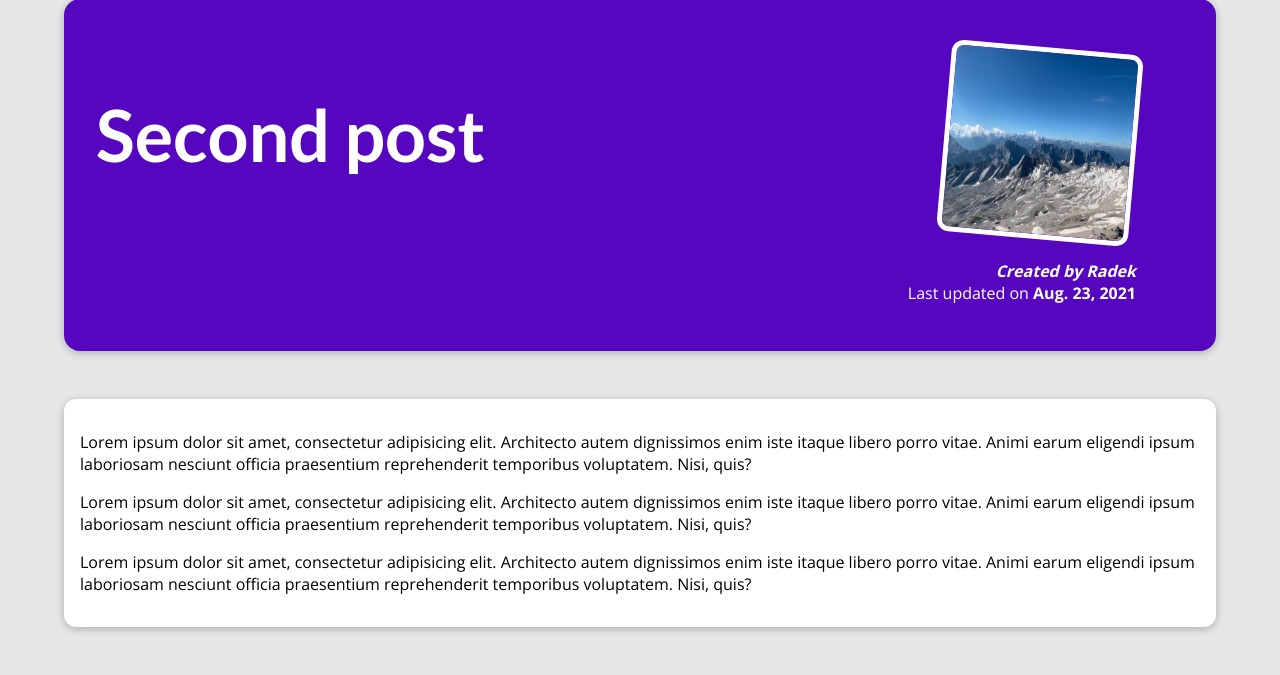
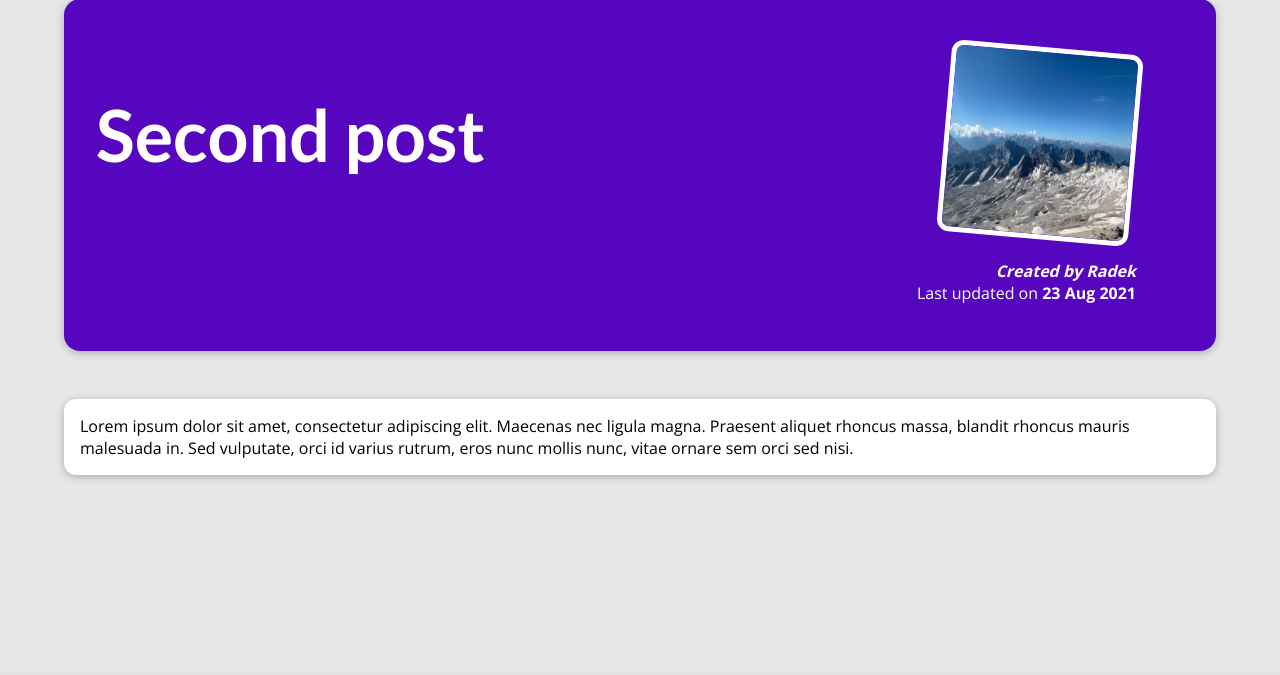
Before and after one commit to RadoslawPiekarski/django_blog_site, a Django app: page /posts/second-post in a window 1280 px wide. Shown: the part 129-804 px from the top of the page. After the commit the page ends 608 px from the top, so only its background shows below. Run offline with Django 3.2, Linux system fonts and the light colour scheme.

Commit message:
refactored post templates

```diff
--- a/blog/templates/blog/post_detail.html
+++ b/blog/templates/blog/post_detail.html
@@ -16,20 +16,12 @@
             <img src="{% static "blog/images/mountains.jpg" %}" alt="Post title">
             <address>Created by {{ post.author }}</address>
             <div>
-                Last updated on <time>{{ post.date }}</time>
+                Last updated on <time>{{ post.date|date:"d M Y" }}</time>
             </div>
         </article>
     </section>
 
     <main>
-        <p>
-            Lorem ipsum dolor sit amet, consectetur adipisicing elit. Architecto autem dignissimos enim iste itaque libero porro vitae. Animi earum eligendi ipsum laboriosam nesciunt officia praesentium reprehenderit temporibus voluptatem. Nisi, quis?
-        </p>
-        <p>
-            Lorem ipsum dolor sit amet, consectetur adipisicing elit. Architecto autem dignissimos enim iste itaque libero porro vitae. Animi earum eligendi ipsum laboriosam nesciunt officia praesentium reprehenderit temporibus voluptatem. Nisi, quis?
-        </p>
-        <p>
-            Lorem ipsum dolor sit amet, consectetur adipisicing elit. Architecto autem dignissimos enim iste itaque libero porro vitae. Animi earum eligendi ipsum laboriosam nesciunt officia praesentium reprehenderit temporibus voluptatem. Nisi, quis?
-        </p>
+        {{ post.content }}
     </main>
 {% endblock %}
```
